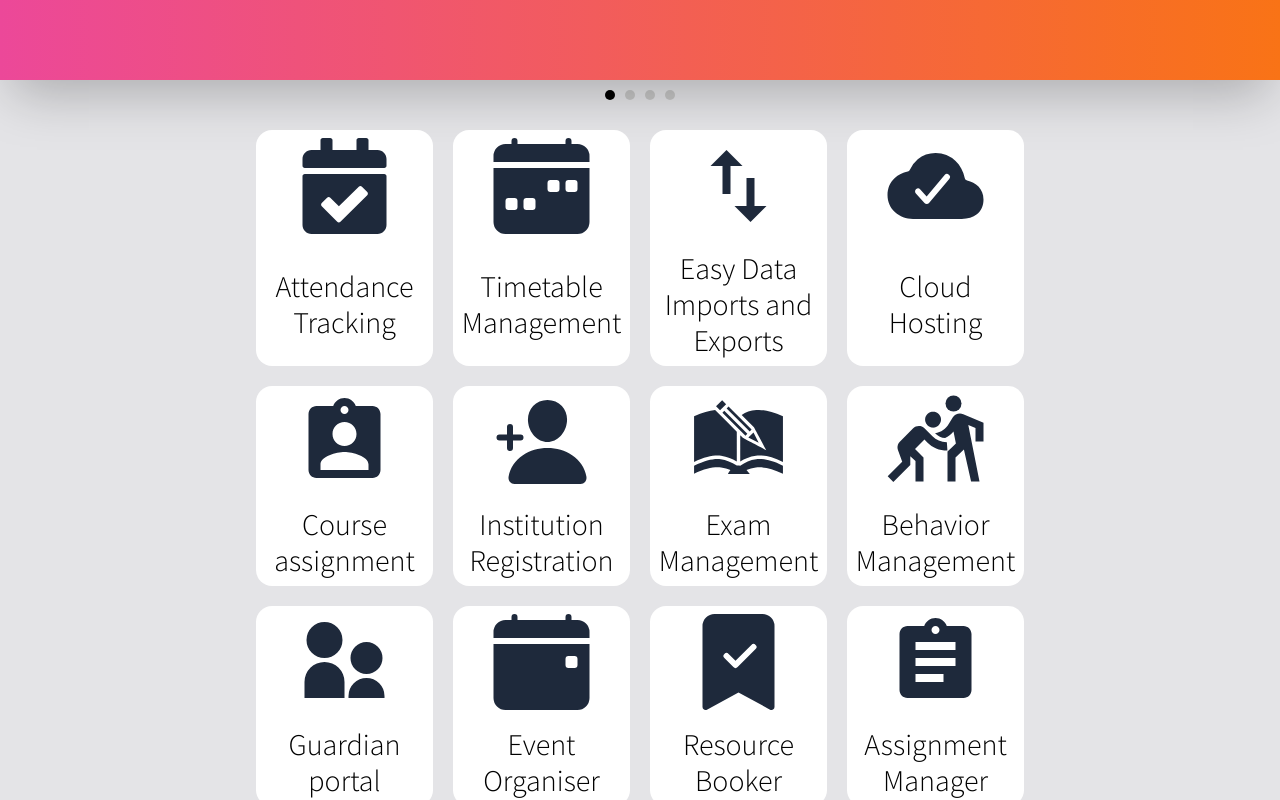
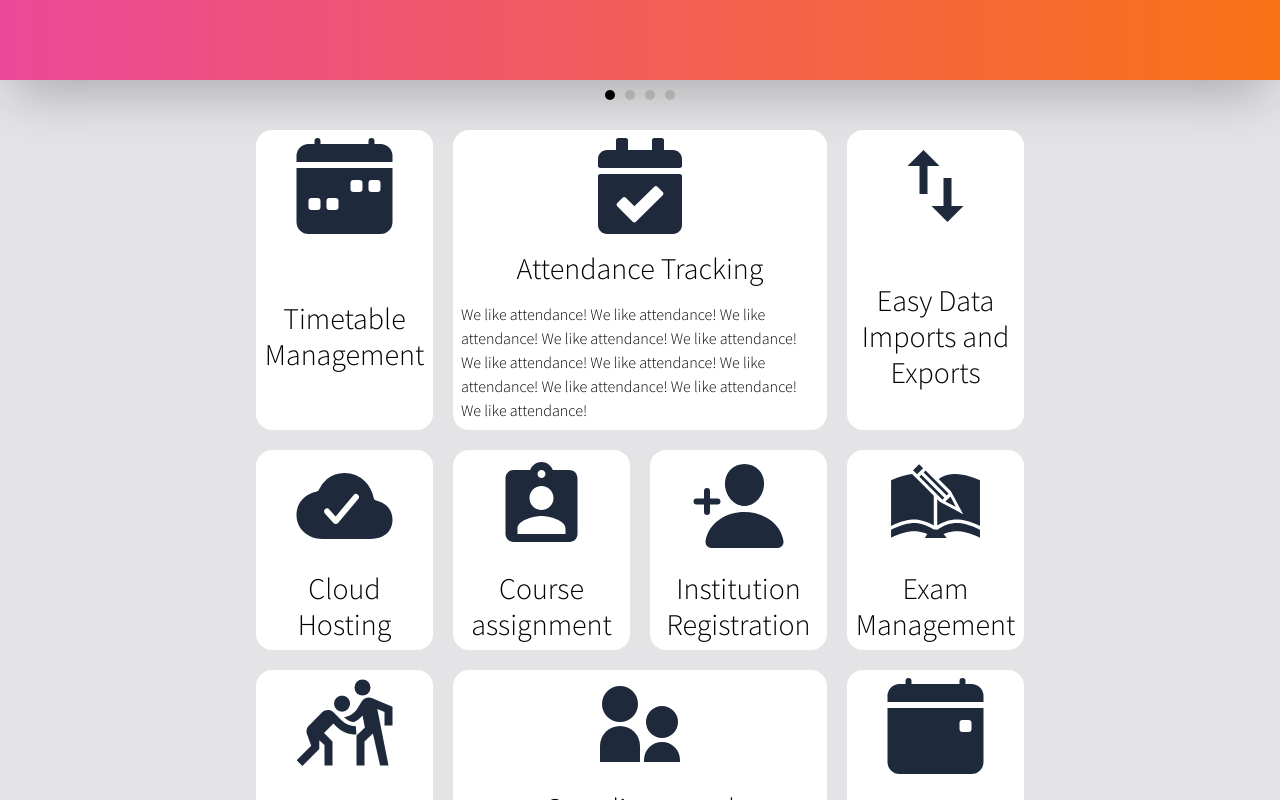
Before and after one commit to arcio-uk/Sales-Website, a React (Vite) app: page / in a window 1280 px wide. Shown: the part 440-1240 px from the top of the page. Built offline with nearby package versions, Linux system fonts and the light colour scheme; what tailwindcss-animatecss would draw is missing.

Commit message:
feat: set some icon boxes to be open by default

```diff
--- a/src/ui/IconBox/IconBox.tsx
+++ b/src/ui/IconBox/IconBox.tsx
@@ -8,10 +8,11 @@ type IconBoxProps = {
     title: string;
     description: string;
   };
+  showInfo?: boolean;
   icon: ReactNode;
 }
-const IconBox = ({ data, icon }: IconBoxProps) => {
-  const [open, setOpen] = useState(false);
+const IconBox = ({ data, icon, showInfo }: IconBoxProps) => {
+  const [open, setOpen] = useState(showInfo);
   const [closing, setClosing] = useState(false);
 
   useEffect(() => {
@@ -26,7 +27,7 @@ const IconBox = ({ data, icon }: IconBoxProps) => {
   return (
     <div className={`flex-col flex ${open && 'col-span-2'} animate__animated animate__fadeIn`}>
       <div
-        className={`text-center bg-white ${open ? 'rounded-t-2xl' : 'rounded-2xl'} flex-1 flex-col flex min-w-fit cursor-pointer animate__animated animate__fadeIn z-10`}
+        className={`text-center bg-white ${open ? 'rounded-t-2xl' : 'rounded-2xl'} flex-1 flex-col flex min-w-fit cursor-pointer animate__animated animate__fadeIn z-10 hover:bg-neutral-300`}
         onClick={() => (open ? setClosing(true) : setOpen(true))}
       >
         <div className="md:m-2 m-1 overlay flex-2">
--- a/src/ui/IconBox/IconBoxContainer.tsx
+++ b/src/ui/IconBox/IconBoxContainer.tsx
@@ -46,15 +46,15 @@ const iconStyling = 'w-full h-24 fill-slate-800';
 const IconBoxContainer = () => (
   <div className="flex w-full justify-center mt-5 mb-5">
     <div className="xl:grid-cols-4 grid grid-cols-2 gap-2 md:gap-5 md:w-3/5">
-      <IconBox data={info.attendance} icon={<FaCalendarCheck className={iconStyling} />} />
       <IconBox data={info.timetable} icon={<BsFillCalendarWeekFill className={iconStyling} />} />
+      <IconBox data={info.attendance} icon={<FaCalendarCheck className={iconStyling} />} showInfo />
       <IconBox data={info.importExport} icon={<MdOutlineImportExport className={iconStyling} />} />
       <IconBox data={info.cloud} icon={<IoCloudDone className={iconStyling} />} />
       <IconBox data={info.courseAssignment} icon={<MdAssignmentInd className={iconStyling} />} />
       <IconBox data={info.signup} icon={<IoPersonAdd className={iconStyling} />} />
       <IconBox data={info.examManagement} icon={<GiArchiveRegister className={iconStyling} />} />
       <IconBox data={info.behaviorManagement} icon={<MdSportsKabaddi className={iconStyling} />} />
-      <IconBox data={info.guardianPortal} icon={<RiParentFill className={iconStyling} />} />
+      <IconBox data={info.guardianPortal} icon={<RiParentFill className={iconStyling} />} showInfo />
       <IconBox data={info.eventOrganiser} icon={<BsFillCalendarEventFill className={iconStyling} />} />
       <IconBox data={info.resourceBooker} icon={<BsBookmarkCheckFill className={iconStyling} />} />
       <IconBox data={info.assignmentManager} icon={<MdAssignment className={iconStyling} />} />
```
